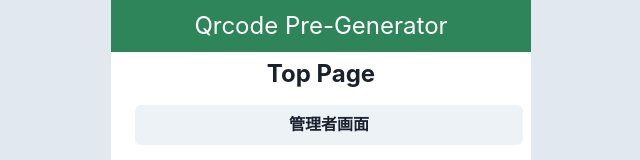
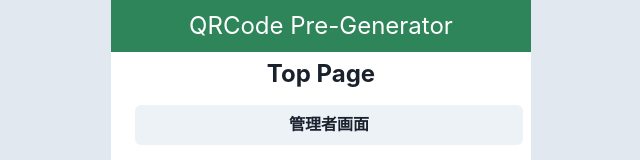
Before and after one commit to WTomoharu/qrcode-pre-generator, a React (Vite) app: page / in a window 1280 px wide. Shown: the top 160 px of the page, without its empty margins (319-959 px from the left). Built offline with nearby package versions, Linux system fonts and the light colour scheme; no server answers.

Commit message:
タイトルやHeaderの大文字小文字を修正

```diff
--- a/index.html
+++ b/index.html
@@ -4,7 +4,7 @@
     <meta charset="UTF-8" />
     <link rel="icon" type="image/svg+xml" href="/vite.svg" />
     <meta name="viewport" content="width=device-width, initial-scale=1.0" />
-    <title>Qrcode Pre-Generator</title>
+    <title>QRCode Pre-Generator</title>
   </head>
   <body>
     <div id="root"></div>
--- a/src/component/common-layout.tsx
+++ b/src/component/common-layout.tsx
@@ -17,7 +17,7 @@ export const CommonLayout = (props: { children?: ReactNode }) => {
           py="2"
 
         >
-          Qrcode Pre-Generator
+          QRCode Pre-Generator
         </Text>
       </Box>
       <Box as="main" px="4" flexGrow="1" display="flex" flexDir="column">
```
